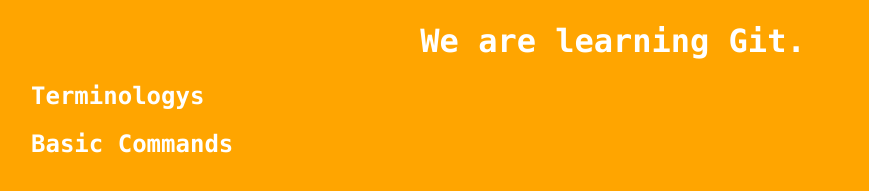
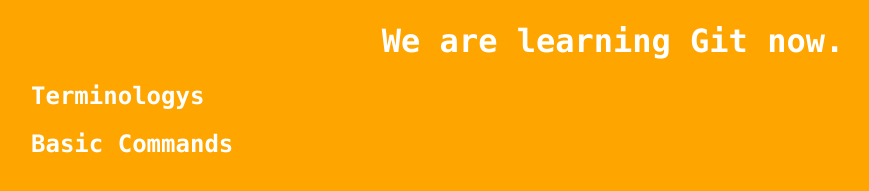
Before and after one commit to sqgxycaoshen/git_learning, a plain HTML site: page index.html in a window 1280 px wide. Shown: the part 163-354 px from the top of the page, without its empty margins (27-896 px from the left). Drawn offline with Linux system fonts and the light colour scheme.

Commit message:
Impove index head

```diff
--- a/index.html
+++ b/index.html
@@ -7,7 +7,8 @@
 <body>
     <header>
         <img id="header-img" src="images/git-logo.png">
-        <h1 id='header-words'>We are learning Git.</h1>
+        <h1 id='header-words'>We are learning Git now.</h1>
+
     </header>
 
     <section>
```
